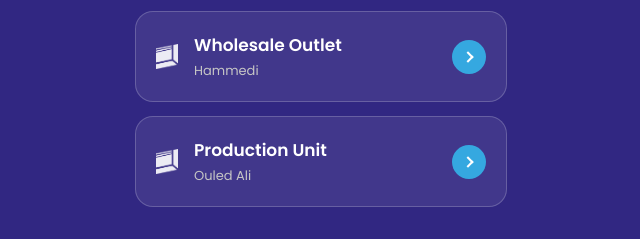
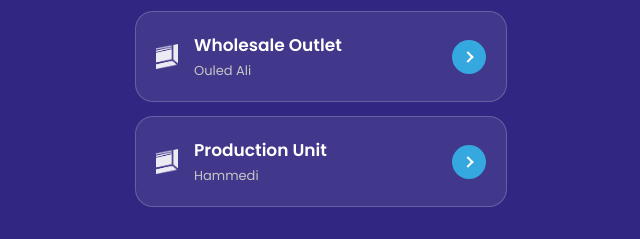
Before and after one commit to xXAbdou47Xx/OASIS-aluminium-locations, a plain HTML site: page index.html in a window 1280 px wide. Shown: the part 434-673 px from the top of the page, 319-959 px from the left. Drawn offline with Linux system fonts and the light colour scheme.

Commit message:
Swap sub-labels between wholesale outlet and production unit buttons
Co-Authored-By: Claude Sonnet 5 <noreply@anthropic.com>

```diff
--- a/index.html
+++ b/index.html
@@ -97,7 +97,7 @@
         <img src="assets/mark-white.png" alt="">
         <span class="labels">
           <span class="title" data-i18n="loc2_title">Wholesale Outlet</span>
-          <span class="sub" data-i18n="loc2_sub">Hammedi</span>
+          <span class="sub" data-i18n="loc2_sub">Ouled Ali</span>
         </span>
         <span class="chev"><i></i></span>
       </a>
@@ -105,7 +105,7 @@
         <img src="assets/mark-white.png" alt="">
         <span class="labels">
           <span class="title" data-i18n="loc3_title">Production Unit</span>
-          <span class="sub" data-i18n="loc3_sub">Ouled Ali</span>
+          <span class="sub" data-i18n="loc3_sub">Hammedi</span>
         </span>
         <span class="chev"><i></i></span>
       </a>
@@ -123,27 +123,27 @@
         loc1_title: "Head Office & Retail Store",
         loc1_sub: "Hammedi",
         loc2_title: "Wholesale Outlet",
-        loc2_sub: "Hammedi",
+        loc2_sub: "Ouled Ali",
         loc3_title: "Production Unit",
-        loc3_sub: "Ouled Ali"
+        loc3_sub: "Hammedi"
       },
       fr: {
         tagline: "Choisissez un emplacement pour obtenir l’itinéraire",
         loc1_title: "Siège Social & Point de Vente",
         loc1_sub: "Hammedi",
         loc2_title: "Point de Vente en Gros",
-        loc2_sub: "Hammedi",
+        loc2_sub: "Ouled Ali",
         loc3_title: "Unité de Production",
-        loc3_sub: "Ouled Ali"
+        loc3_sub: "Hammedi"
       },
       ar: {
         tagline: "اختر موقعًا للحصول على الاتجاهات",
         loc1_title: "المقر الرئيسي ونقطة البيع",
         loc1_sub: "حمادي",
         loc2_title: "نقطة البيع بالجملة",
-        loc2_sub: "حمادي",
+        loc2_sub: "ولاد علي",
         loc3_title: "وحدة الإنتاج",
-        loc3_sub: "ولاد علي"
+        loc3_sub: "حمادي"
       }
     };
 
```
